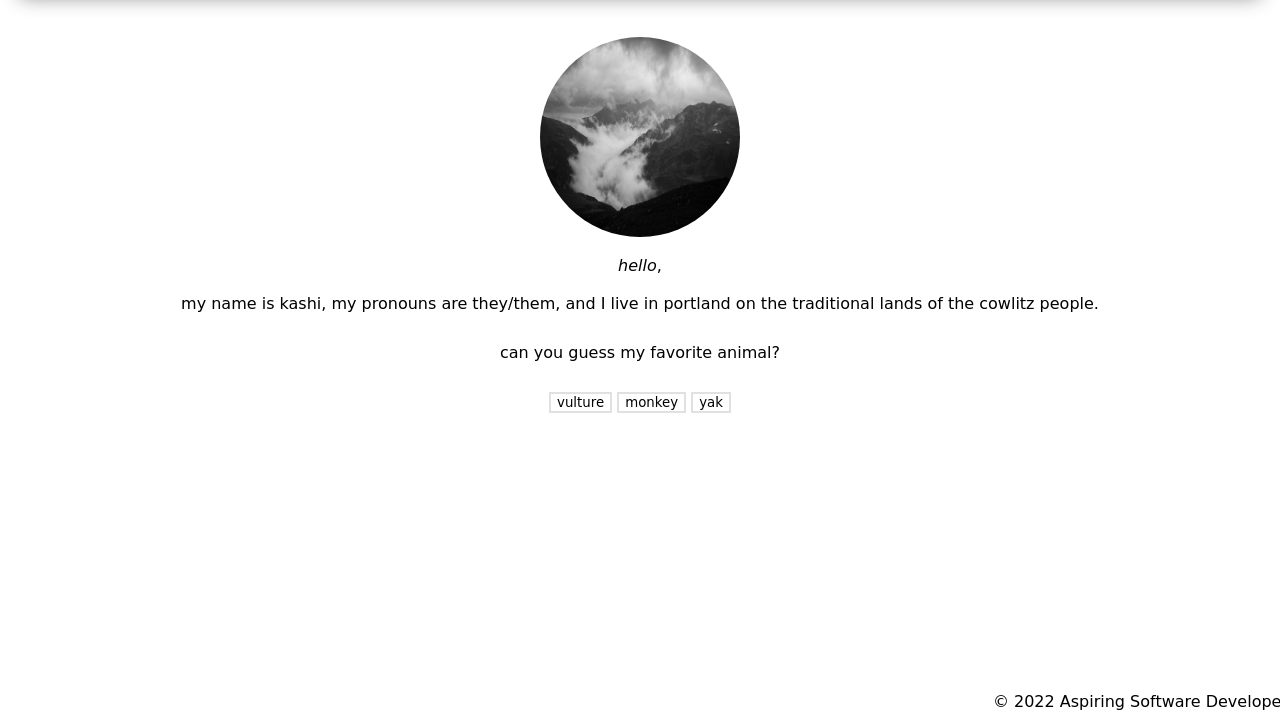
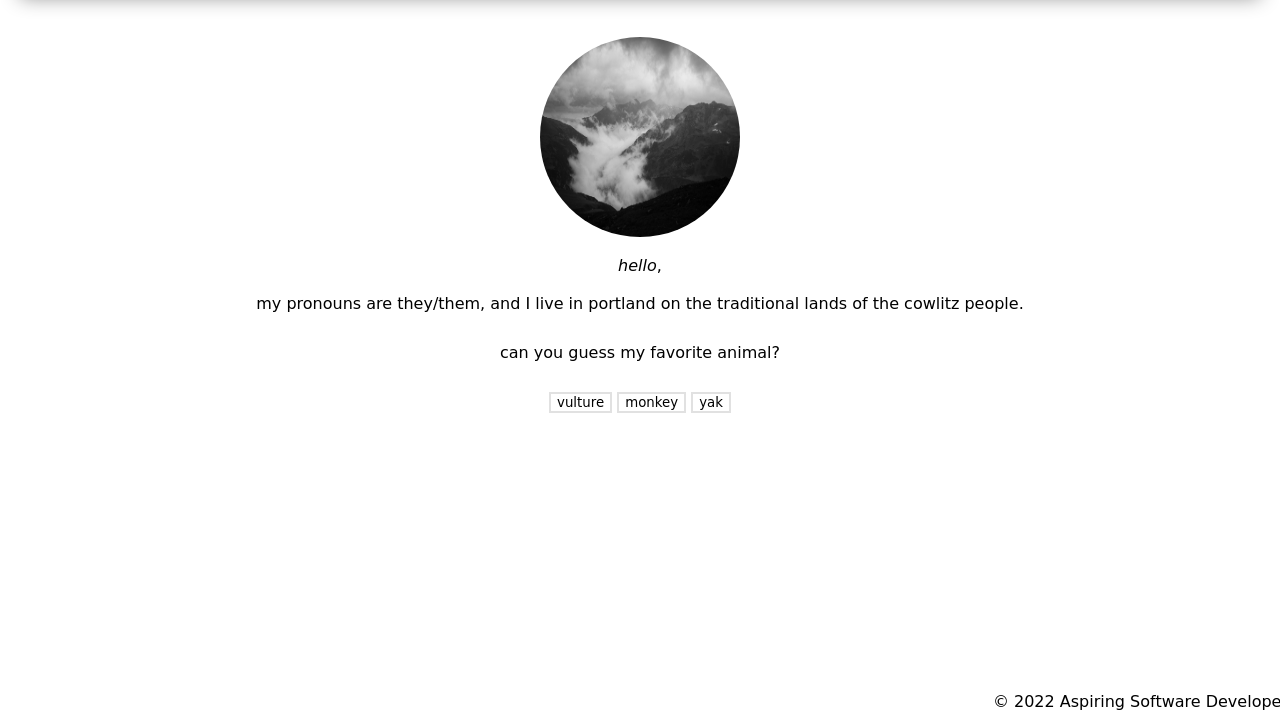
Before and after one commit to kashitamang/about-me, a plain HTML site: page index.html in a window 1280 px wide. Shown: the part 89-800 px from the top of the page. Drawn offline with Linux system fonts and the light colour scheme; a web font is replaced by a local one.

Commit message:
deletes name

```diff
--- a/index.html
+++ b/index.html
@@ -25,7 +25,7 @@
                     <em>hello</em>,
                     <br>
                     <br>
-                    my name is kashi, my pronouns are they/them, and I live in portland on the traditional lands of the cowlitz people.
+                    my pronouns are they/them, and I live in portland on the traditional lands of the cowlitz people.
             </div>
             <div>
                 <p>can you guess my favorite animal?</p>
```
